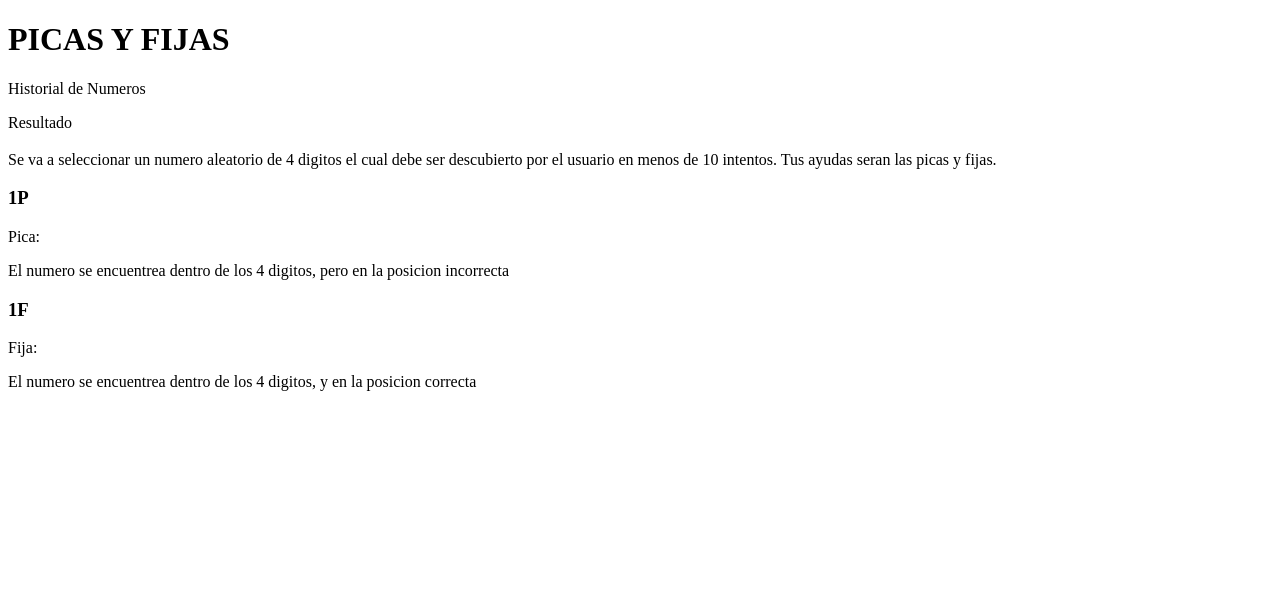
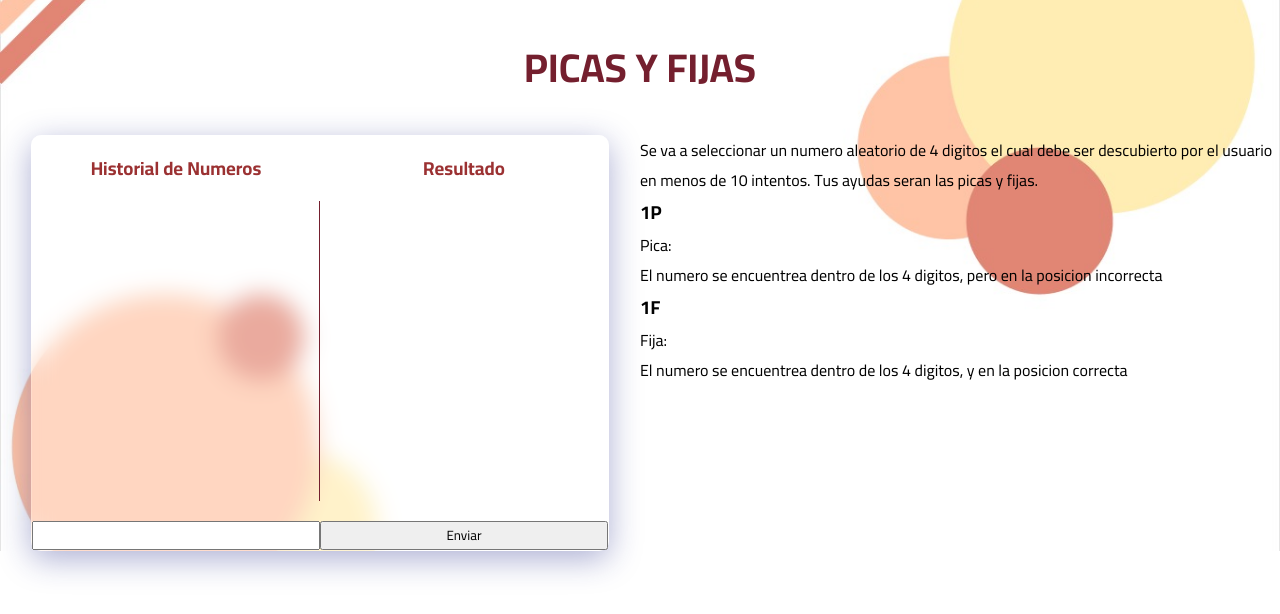
Before and after one commit to ManuelCrz2004/Picas_Fijas, a plain HTML site: page index.html in a window 1280 px wide. Drawn offline with Linux system fonts and the light colour scheme.

Commit message:
Se adelanta la estructura en html (casi terminada) y se inicia la codificaciones de los estilos con Css

```diff
--- a/index.html
+++ b/index.html
@@ -6,19 +6,23 @@
     <meta name="viewport" content="width=device-width, initial-scale=1.0">
     <script src="./main.js"></script>
     <link rel="stylesheet" href="./style.css">
+    <link rel="preconnect" href="https://fonts.googleapis.com">
+    <link rel="preconnect" href="https://fonts.gstatic.com" crossorigin>
+    <link href="https://fonts.googleapis.com/css2?family=Cairo:wght@400;700&display=swap" rel="stylesheet">
     <title>Picas y Fijas</title>
 </head>
 <body>
     <header></header>
     <main>
         <h1>PICAS Y FIJAS</h1>
+        <section class="generalContainer">
             <section class="gameContainer">
                 <div class="gameBoard">
                     <section>
-                    <p>Historial de Numeros</p>
-                    <p>Resultado</p>
+                        <h3>Historial de Numeros</h3>
+                        <h3>Resultado</h3>
                     </section>
-                <section>
+                    <section class="gameInformation">
                         <div class="historyContainer">
                             <p></p>
                             <p></p>
@@ -44,6 +48,10 @@
                             <p></p>
                         </div>
                     </section>
+                    <section class="userInteraction">
+                        <input type="number">
+                        <button>Enviar</button>
+                    </section>
                 </div>
             </section>
             <section class="instructionContainer">
@@ -62,6 +70,7 @@
                     </section>
                 </div>
             </section>
+        </section>
     </main>
     <footer></footer>
 </body>
--- a/style.css
+++ b/style.css
@@ -0,0 +1,56 @@
+* {
+    padding: 0;
+    margin: 0;
+    font-family: 'Cairo', sans-serif;
+}
+main {
+    background-image: url(./material/fondo.jpeg);
+    background-position: center;
+    background-repeat: no-repeat;
+    background-size: cover  ;
+}
+main h1 {
+    padding: 30px 0;
+    text-align: center;
+    font-size: 40px;
+    color: #741F2E;
+}
+main .generalContainer {
+    display: grid;
+    width: 100%;
+    height: 100%;
+    grid-template-columns: 1fr 1fr;
+}
+main .generalContainer .gameContainer {
+    width: 100%;
+    height: auto;
+}
+main .generalContainer .gameContainer .gameBoard {
+    margin: 0 auto;
+    padding-top: 15px;
+    width: 90%;
+    height: auto;
+    background: rgba( 255, 255, 255, 0.3 );
+    box-shadow: 0 8px 32px 0 rgba( 31, 38, 135, 0.37 );
+    backdrop-filter: blur( 11.5px );
+    -webkit-backdrop-filter: blur( 11.5px );
+    border-radius: 10px;
+    border: 1px solid rgba( 255, 255, 255, 0.18 );
+}
+main .generalContainer .gameContainer .gameBoard section {
+    display: grid;
+    grid-template-columns: 1fr 1fr;
+}
+main .generalContainer .gameContainer .gameBoard section h3 {
+    padding-bottom: 15px;
+    text-align: center;
+    color: #9B3132;
+}
+main .generalContainer .gameContainer .gameBoard .gameInformation .historyContainer {
+    margin-bottom: 20px;
+    border-right: 1px solid #741F2E;
+}
+main .generalContainer .gameContainer .gameBoard .gameInformation .historyContainer p {
+    height: 30px;
+    width: auto;
+}
```
Lines whose indentation alone changed are shown as unchanged.
